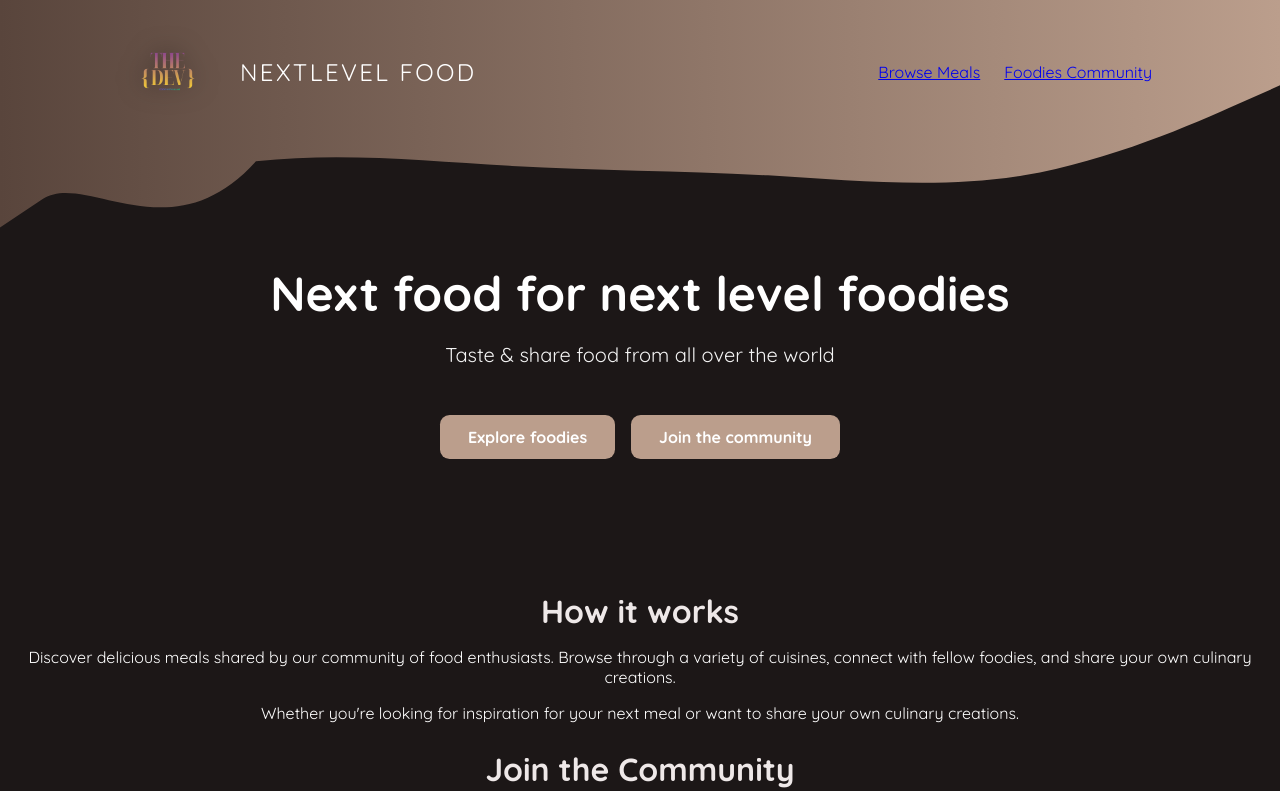
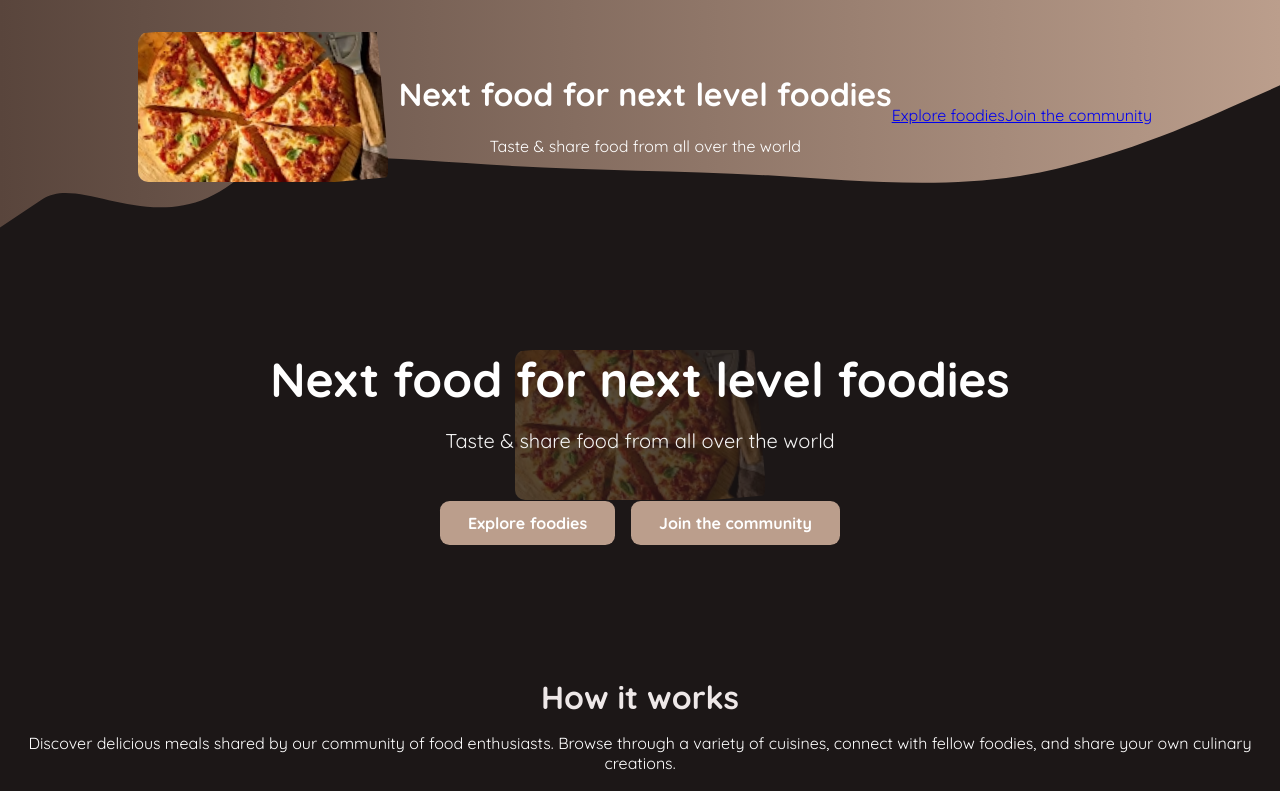
Before and after one commit to alainiranzi/Invading-Fullstack-with-Next-js, a Next.js app: page / in a window 1280 px wide. Shown: the top 791 px of the page. Built offline with nearby package versions, Linux system fonts and the light colour scheme.

Commit message:
worked on slideshow

```diff
--- a/src/app/components/images/image-slideshow.js
+++ b/src/app/components/images/image-slideshow.js
@@ -5,10 +5,9 @@ import Image from "next/image";
 import classes from "./image-slideshow.module.css";
 
 const images = [
-  { image: "/images/burger.webp", alt: "A delicious, juicy burger" },
-  { image: "/images/pizza.jpg", alt: "A delicious pizza" },
-  { image: "/images/curry.jpeg", alt: "A delicious, spicy curry" },
-  { image: "/images/pizza.jpeg", alt: "Steamed pizza" },
+  { src: "/images/burger.webp", alt: "A delicious, juicy burger" },
+  { src: "/images/pizza.jpeg", alt: "A delicious pizza" },
+  { src: "/images/curry.jpeg", alt: "A delicious, spicy curry" },
 ];
 
 export default function ImageSlideshow() {
@@ -19,26 +18,26 @@ export default function ImageSlideshow() {
       setCurrentImageIndex((prev) =>
         prev < images.length - 1 ? prev + 1 : 0
       );
-    }, 4000);
+    }, 5000);
 
     return () => clearInterval(interval);
   }, []);
 
   return (
     <div className={classes.slideshow}>
-      {images.map((img, index) => (
-        <div
+      {images.map((image, index) => (
+        <Image
           key={index}
-          className={index === currentImageIndex ? classes.active : classes.inactive}
-        >
-          <Image
-            src={img.image}
-            alt={img.alt}
-            width={250}   // 🔹 small width
-            height={150}  // 🔹 small height
-                objectFit="cover"
-          />
-        </div>
+          src={image.src}
+          alt={image.alt}
+          fill
+          className={
+            index === currentImageIndex
+              ? classes.active
+              : classes.inactive
+          }
+          priority={index === 0}
+        />
       ))}
     </div>
   );
--- a/src/app/components/images/image-slideshow.module.css
+++ b/src/app/components/images/image-slideshow.module.css
@@ -5,23 +5,32 @@
   margin: 0 auto 1rem; /* center + margin below for hero text */
   overflow: hidden;
   border-radius: 10px;
+  text-align: center;
+
 }
 
-.slideshow div {
+.slideshow img {
+
+  width: 100%;
+  height: 100%;
+  object-fit: cover;
   position: absolute;
+
   top: 0;
-  left: 50%;
-  transform: translateX(-50%);
+  left: 0;
+  transition: all 0.5s ease-in-out;
+  transform: scale(1.1) translateX(-1rem) rotate(-5deg);
+}
+
+.inactive {
+  opacity: 0;
   transition: opacity 0.5s ease-in-out;
-  opacity: 0;
 }
 
 .active {
   opacity: 1;
-  z-index: 2;
+  transition: opacity 0.5s ease-in-out;
+  position: absolute;
+  top: 0;
+  left: 0;
 }
-
-.inactive {
-  opacity: 0;
-  z-index: 1;
-}
--- a/src/app/components/main-header/main-header.js
+++ b/src/app/components/main-header/main-header.js
@@ -2,34 +2,24 @@ import Link from "next/link";
 import Image from "next/image";
 import classes from "./main-header.module.css";
 import MainHeaderBackground from "./main-header-background";
+import ImageSlideshow from "../images/image-slideshow";
 
 export default function MainHeader() {
   return (
     <>
       <MainHeaderBackground />
+      <header className={classes.header}>
+        <ImageSlideshow />
 
-      <header className={classes.header}>
-        <Link href="/" className={classes.logo}>
-          <Image
-            src="/images/logo.png"
-            alt="Meals on plate"
-            width={80}
-            height={80}
-            priority
-          />
-          <span>NextLevel Food</span>
-        </Link>
+        <div className={classes.hero}>
+          <h1>Next food for next level foodies</h1>
+          <p>Taste & share food from all over the world</p>
+        </div>
 
-        <nav className={classes.nav}>
-          <ul>
-            <li>
-              <Link href="/meals">Browse Meals</Link>
-            </li>
-            <li>
-              <Link href="/community">Foodies Community</Link>
-            </li>
-          </ul>
-        </nav>
+        <div className={classes.cta}>
+          <Link href="/meals">Explore foodies</Link>
+          <Link href="/community">Join the community</Link>
+        </div>
       </header>
     </>
   );
--- a/src/app/components/main-header/main-header.module.css
+++ b/src/app/components/main-header/main-header.module.css
@@ -2,7 +2,7 @@
     display: flex;
     justify-content: space-between;
     align-items: center;
-    padding: 2rem 1rem;
+    padding: 1rem 1rem;
 
 }
 @media (min-width: 768px) {
--- a/src/app/page.module.css
+++ b/src/app/page.module.css
@@ -1,13 +1,13 @@
-/* ================= HEADER WRAPPER ================= */
+
 .header {
   position: relative;
   min-height: 420px;
   width: 100%;
 
   display: flex;
-  flex-direction: column;        /* ibintu bijye vertical */
-  justify-content: center;       /* hagati vertically */
-  align-items: center;           /* hagati horizontally */
+  flex-direction: column;
+  justify-content: center;
+  align-items: center;
 
   text-align: center;
   padding: 2rem 1rem;
@@ -15,7 +15,7 @@
   z-index: 1;
 }
 
-/* ================= HERO TEXT ================= */
+
 .hero {
   max-width: 800px;
   z-index: 2;
@@ -32,7 +32,7 @@
   opacity: 0.95;
 }
 
-/* ================= CTA ================= */
+
 .cta {
   display: flex;
   justify-content: center;
@@ -58,20 +58,20 @@
   transform: translateY(-2px);
 }
 
-/* ================= SLIDESHOW ================= */
+
 .slideshow {
   position: absolute;
   top: 50%;
   left: 50%;
-  width: 260px;          /* 👉 ifoto iba ntoya */
+  width: 260px;
   height: 180px;
   transform: translate(-50%, -50%);
   z-index: 0;
-  opacity: 0.25;         /* 👉 ntipfuke amagambo */
+  opacity: 0.25;
   pointer-events: none;
 }
 
-/* ================= RESPONSIVE ================= */
+
 @media (max-width: 768px) {
   .hero h1 {
     font-size: 2.2rem;
```
